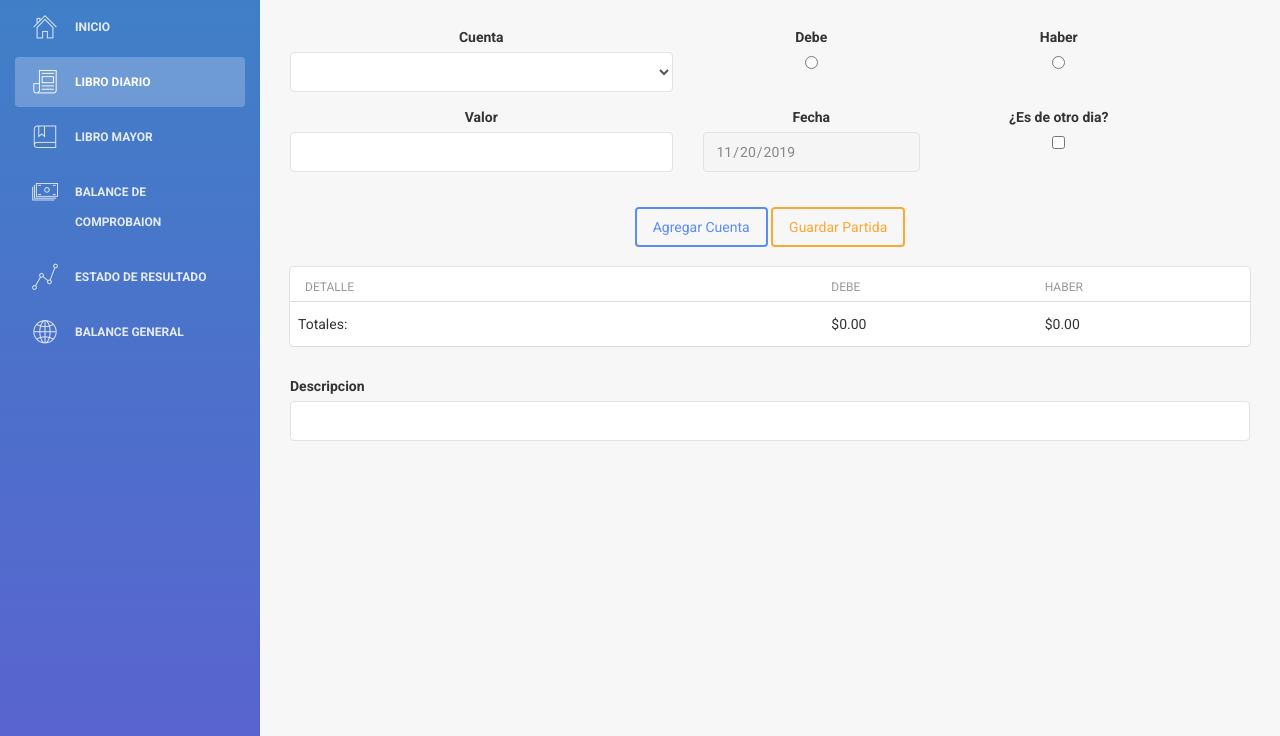
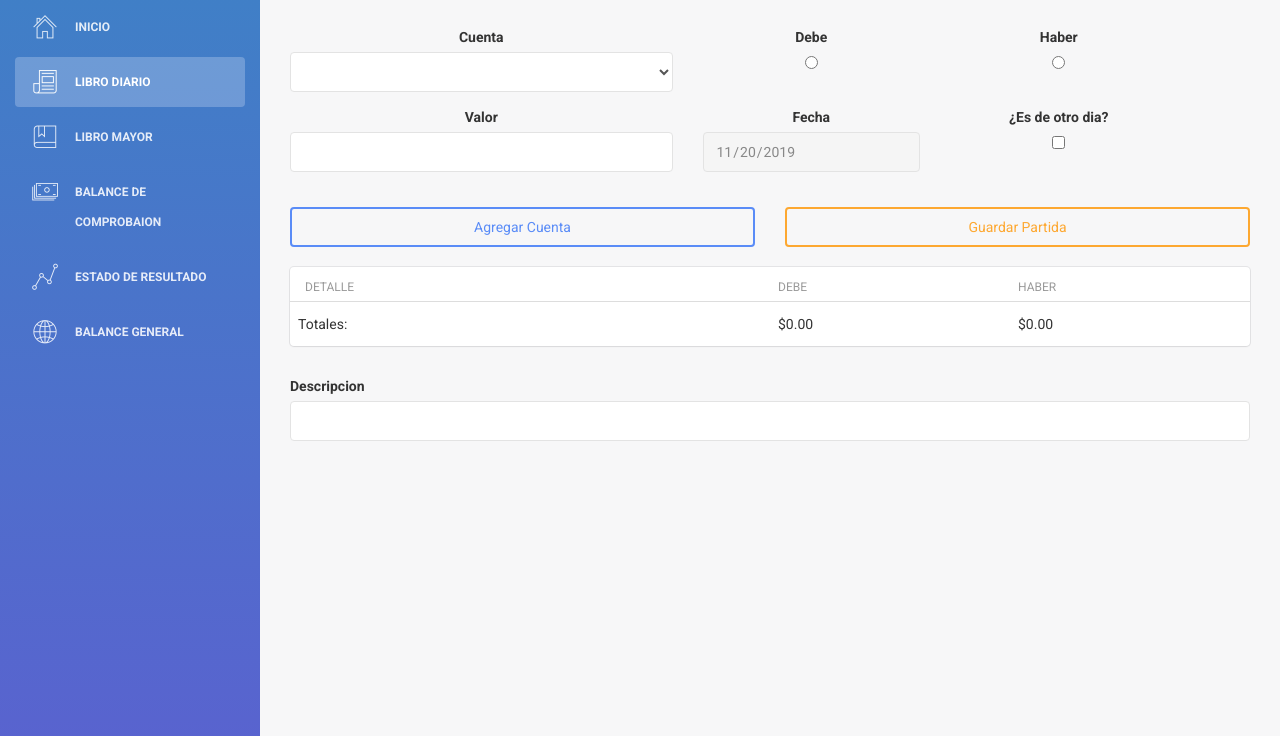
Before and after one commit to Ezio2220/Sis-Contables, a plain HTML site: page conta3/sistemacontable/librodiario.html in a window 1280 px wide. Shown: the part 64-800 px from the top of the page. Drawn offline with Linux system fonts and the light colour scheme; no server answers; files whose address does not match are found by name; a web font is replaced by a local one.

Commit message:
Update librodiario.html

```diff
--- a/conta3/sistemacontable/librodiario.html
+++ b/conta3/sistemacontable/librodiario.html
@@ -179,10 +179,19 @@
                         </div>
                                 </center>
                                 <br>
+
+                                <div class="row">
                                         <center>
-                                            <input class="btn btn-primary center" type="button" onclick="agregarD()" value="Agregar Cuenta">
-                                            <input class="btn btn-warning center" type="button" onclick="guardarD()" value="Guardar Partida">
+                                            <div class="col-md-6" >
+                                                <input class="btn btn-primary btn-block" type="button" onclick="agregarD()" value="Agregar Cuenta">
+                                            </div>
+                                            <div class="col-md-6">
+                                               <input class="btn btn-warning btn-block" type="button" onclick="guardarD()" value="Guardar Partida">
+                                            </div>
+
                                         </center>
+                                </div>
+
                                         <br>
 
                                         <div class="card strpied-tabled-with-hover">
@@ -190,8 +199,8 @@
 
                                                 <thead >
                                                     <th style="width: 50%" >Detalle</th>
-                                                    <th style="width: 20%" >debe</th>
-                                                    <th style="width: 20%" >Haber</th>
+                                                    <th style="width: 25%" >debe</th>
+                                                    <th style="width: 25%" >Haber</th>
                                                 </thead>
                                                 <tbody id="contenido" >
 
```
